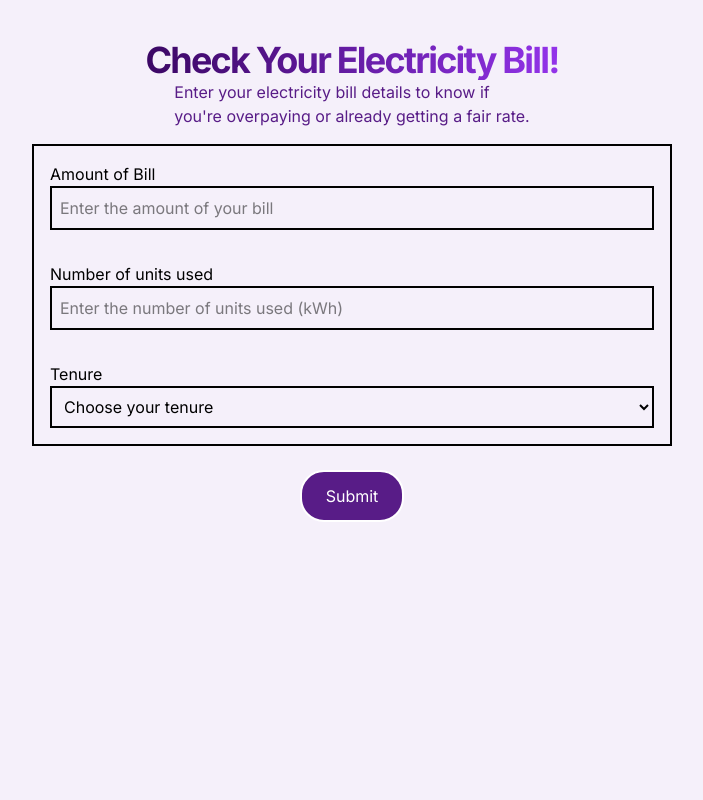
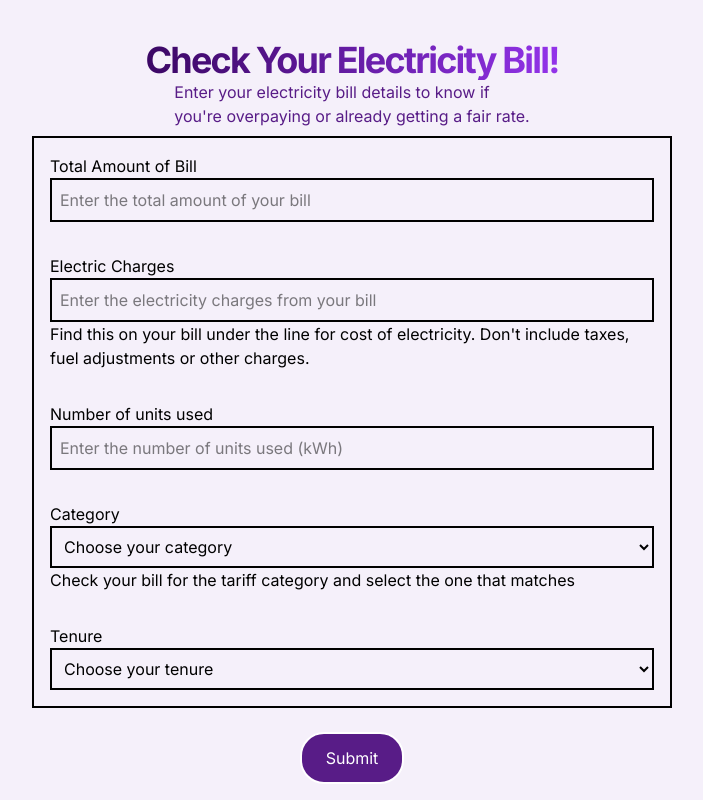
Before and after one commit to mahnoorseemab/WattWise, a React (Vite) app: page /form in a window 1280 px wide. Shown: the whole page, without its empty margins (288-991 px from the left). Built offline with nearby package versions, Linux system fonts and the light colour scheme.

Commit message:
updated inputs

```diff
--- a/src/App.jsx
+++ b/src/App.jsx
@@ -1,6 +1,7 @@
 import { Routes, Route } from "react-router-dom"
 import LandingPage from "./components/LandingPage"
 import Form from "./components/Form"
+import ResultPage from "./components/ResultPage"
 
 function App() {
 
@@ -9,9 +10,9 @@ function App() {
       <Routes>
         <Route path="/" element={<LandingPage />} />
         <Route path="/form" element={<Form />} />
+        <Route path="/resultPage" element={<ResultPage />} />
       </Routes>
     </>
-
   )
 }
 
--- a/src/components/Form.jsx
+++ b/src/components/Form.jsx
@@ -4,7 +4,9 @@ import { Link } from "react-router-dom"
 
 const Form = () => {
   const [billAmount, setBillAmount] = useState("")
+  const [electricCharges, setElectricCharges] = useState("")
   const [unit, setUnit] = useState("")
+  const [category, setCategory] = useState("")
   const [tenure, setTenure] = useState("")
 
   return (
@@ -19,14 +21,23 @@ const Form = () => {
         <p className="text-darker-purple">Enter your electricity bill details to know if <br /> you're overpaying or already getting a fair rate.</p>
       </div>
 
-      <div className="flex items-center justify-center m-4 flex-col">
+      <div className="flex items-center justify-center m-2 flex-col">
         <div className="flex flex-col border-2 w-[50vw]">
           <div className="flex flex-col p-4">
-            <label htmlFor="BillAmount">Amount of Bill</label>
-            <input className="border-2 p-2" type="number" placeholder="Enter the amount of your bill"
+            <label htmlFor="BillAmount">Total Amount of Bill</label>
+            <input className="border-2 p-2" type="number" placeholder="Enter the total amount of your bill"
               value={billAmount}
               onChange={(e) => setBillAmount(e.target.value)
               } />
+          </div>
+
+          <div className="flex flex-col p-4">
+            <label htmlFor="charges">Electric Charges</label>
+            <input className="border-2 p-2" type="number" placeholder="Enter the electricity charges from your bill"
+              value={electricCharges}
+              onChange={(e) => setElectricCharges(e.target.value)
+              } />
+            <label htmlFor="hint">Find this on your bill under the line for cost of electricity. Don't include taxes, fuel adjustments or other charges.</label>
           </div>
 
           <div className="flex flex-col p-4">
@@ -39,7 +50,21 @@ const Form = () => {
           </div>
 
           <div className="flex flex-col p-4">
-            <label htmlFor="BillAmount">Tenure</label>
+            <label htmlFor="Category">Category</label>
+            <select name="Category" className="p-2 border-2"
+              value={category}
+              onChange={(e) => setCategory(e.target.value)
+              }>
+              <option value="">Choose your category</option>
+              <option value="lifeline">Lifeline</option>
+              <option value="protected">Protected</option>
+              <option value="non-protected">Non-protected</option>
+            </select>
+            <label htmlFor="hint">Check your bill for the tariff category and select the one that matches</label>
+          </div>
+
+          <div className="flex flex-col p-4">
+            <label htmlFor="tenure">Tenure</label>
             <select name="Tenure" className="p-2 border-2"
               value={tenure}
               onChange={(e) => setTenure(e.target.value)
--- a/src/components/ResultPage.jsx
+++ b/src/components/ResultPage.jsx
@@ -0,0 +1,8 @@
+const ResultPage = () => {
+
+    return (
+        <div>ResultPage</div>
+    )
+}
+
+export default ResultPage
```
Also changed, not shown: src/config/slabConfig.js (added).
